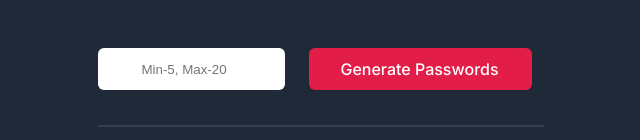
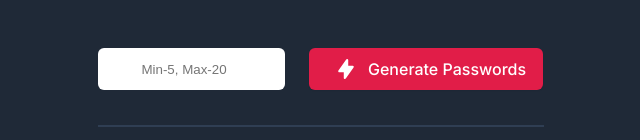
Before and after one commit to Achigyus/passwordGenerator, a plain HTML site: page index.html in a window 1280 px wide. Shown: the part 302-442 px from the top of the page, without its empty margins (267-907 px from the left). Drawn offline with Linux system fonts and the light colour scheme.

Commit message:
Add files via upload

```diff
--- a/index.css
+++ b/index.css
@@ -75,7 +75,6 @@ button{
     justify-content: center;
     align-items: center;
     padding: 9px 17px 9px 15px;
-    width: 223px;
     height: 42px;
     background: #E11D48;
     box-shadow: 0px 1px 2px rgba(0, 0, 0, 0.05);
--- a/index.html
+++ b/index.html
@@ -18,7 +18,7 @@
             </div>
             <div class="button">
                 <input type="number" value="" id="password-length" placeholder="Min-5, Max-20">
-                <button id="gen-password" onclick="getAllPasswords()">Generate Passwords</button>
+                <button id="gen-password" onclick="getAllPasswords()"><img src="./Icon.svg" alt="thunder-bolt"> Generate Passwords</button>
             </div>
             <hr>
             <div class="passwords">
```
Also changed, not shown: Icon.svg (added).
